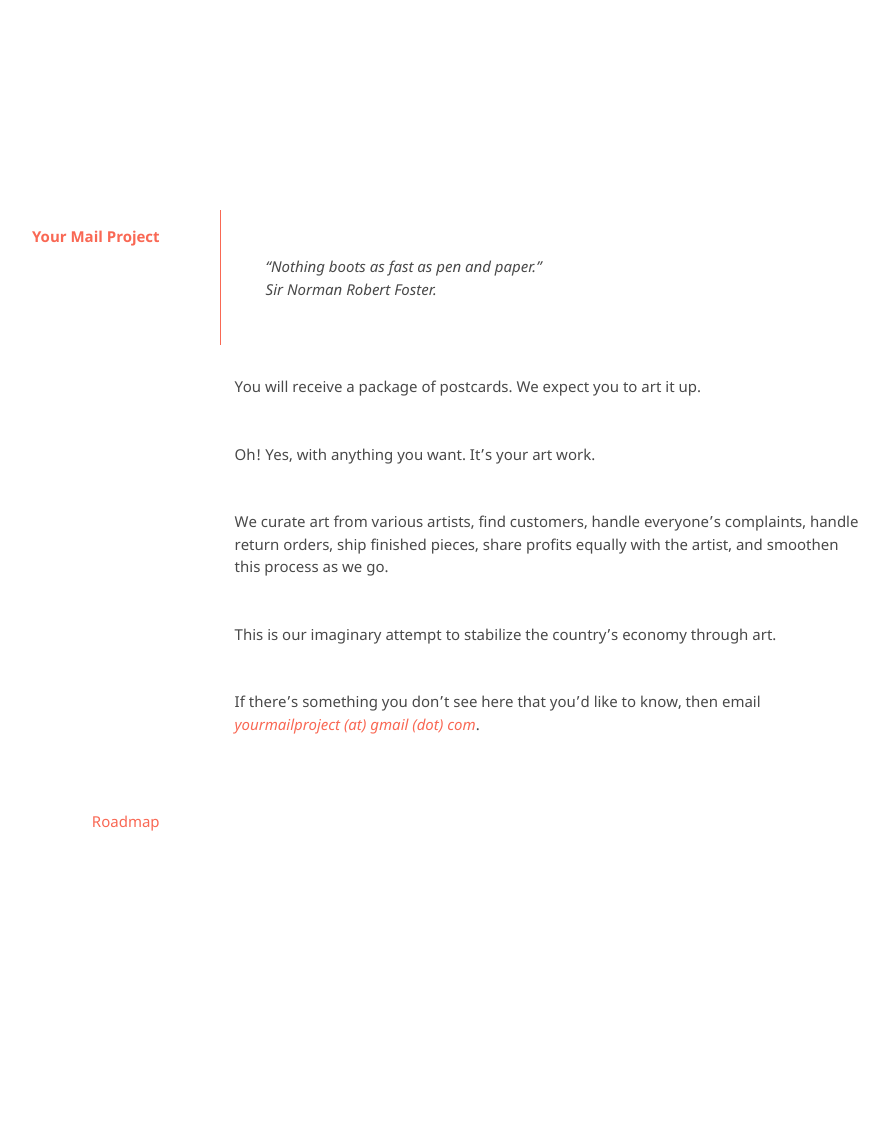
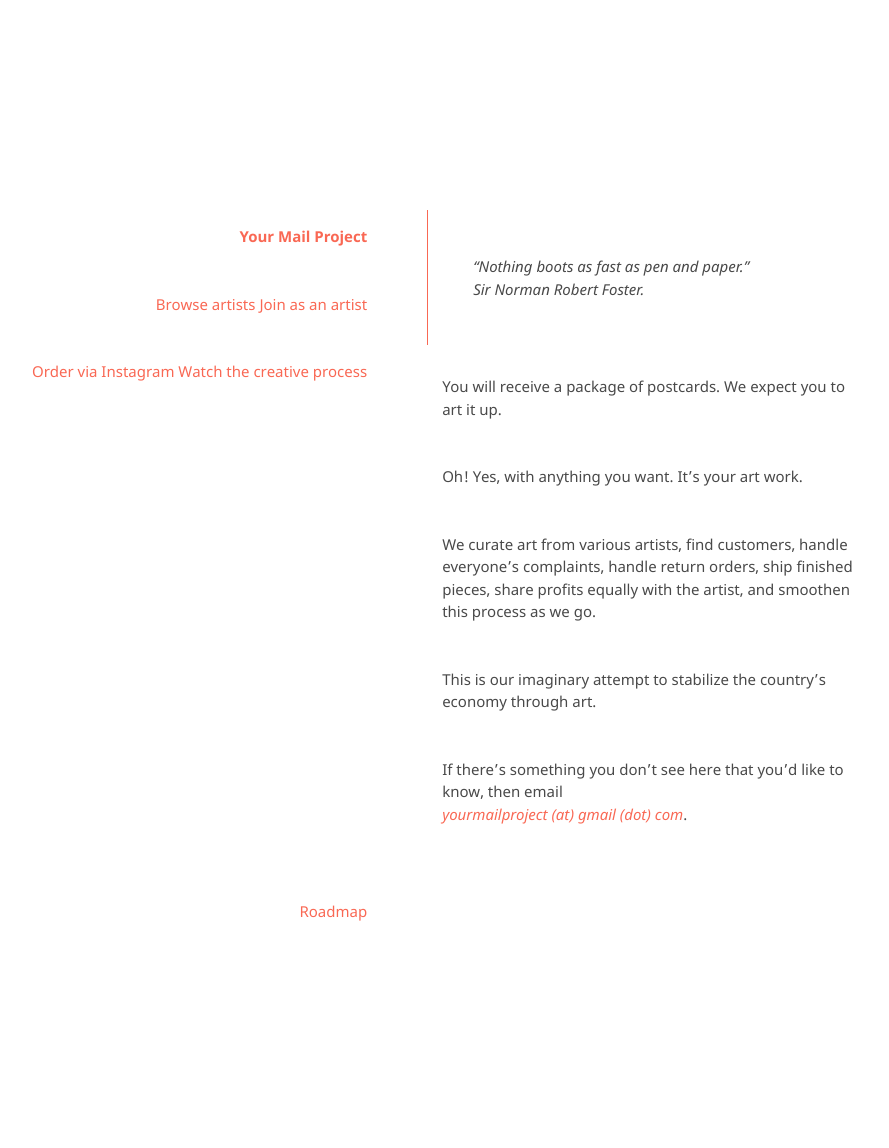
Before and after one commit to kvshvlin/yourmailproject, a Jekyll site: the page built from index.md, in a window 1280 px wide. Shown: the whole page, without its empty margins (193-1082 px from the left). Built offline with Jekyll 4.4.1, drawn with Linux system fonts in a browser that asks for light colours; our own code applies the rules of GitHub Pages for plain Markdown files; before the commit the page ends 1058 px from its top, so only the background shows below that.

Commit message:
Update default.html

```diff
--- a/_layouts/default.html
+++ b/_layouts/default.html
@@ -15,7 +15,13 @@
     	<header>
         <div class="grid-item">
 	<h1><a href="https://kvshvlin.github.io/yourmailproject">Your Mail Project</a></h1>
-
+	<p><a href="https://in.pinterest.com/yourmailproject" target="_blank">Browse artists</a>
+<a href="https://yourmailproject.typeform.com/to/krhWpQJZ" target="_blank">Join as an artist</a>
+</p>
+<p>
+<a href="https://www.instagram.com/yourmailproject" target="_blank">Order via Instagram</a>
+<a href="https://www.youtube.com/channel/UCrNZNj8baUD7IT_kdi3EqXA/featured?disable_polymer=1" target="_blank">Watch the creative process</a>
+</p>
 
 
 
```
